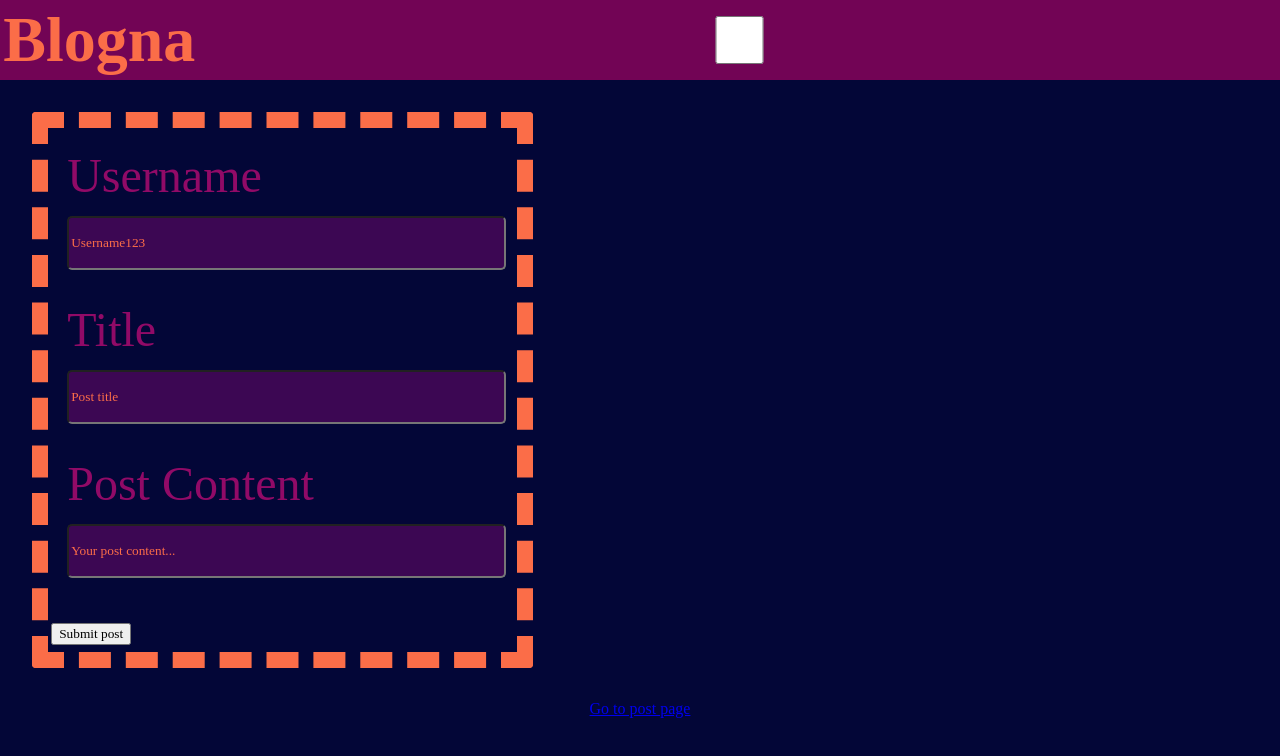
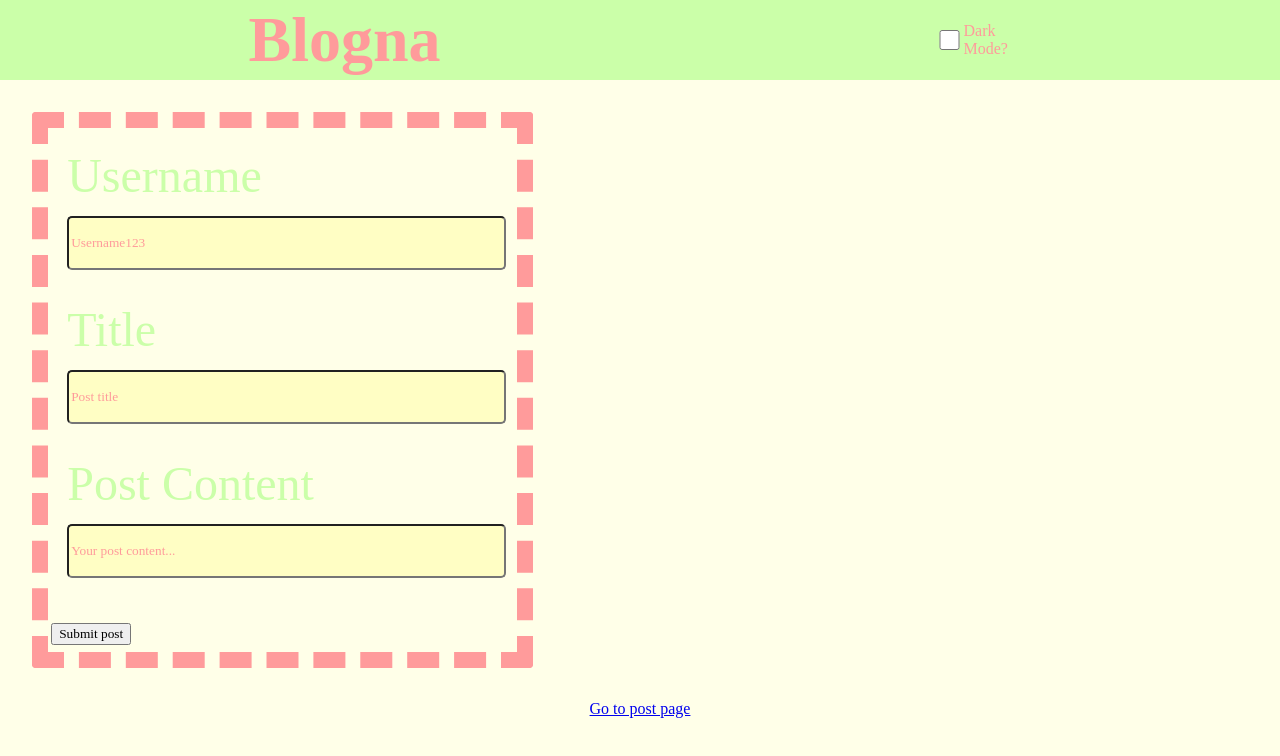
Before and after one commit to Ownerman123/Blog-Page, a plain HTML site: page index.html in a window 1280 px wide. Drawn offline with Linux system fonts and the light colour scheme.

Commit message:
add dark light switch

```diff
--- a/assets/css/styles.css
+++ b/assets/css/styles.css
@@ -27,12 +27,25 @@ header {
     justify-content: space-around;
     align-content: center;
 }
+header div {
+    display: flex;
+    align-content: center;
+}
 h1 {
     font-size: 4rem;
     margin: .2rem;
 }
-#dark-light {
+#Theme-checker {
     align-self: center;
+    display: inline-block;
+    width: 25%;
+    height: 25%;
+}
+#Theme-checker-label {
+    align-self: center;
+    display: inline-block;
+
+
 }
 
 form {
--- a/assets/js/logic.js
+++ b/assets/js/logic.js
@@ -0,0 +1,20 @@
+const themeCheck = document.querySelector("#Theme-checker");
+const page = document.querySelector(".page")
+if(localStorage.getItem('theme-pref') !== null){
+    SetTheme()
+}
+
+function SetTheme() {
+
+    if(themeCheck.checked) {
+        localStorage.setItem('theme-pref', "dark");
+    }
+    else {
+        localStorage.setItem('theme-pref', "light")
+    }
+    page.setAttribute("class", localStorage.getItem('theme-pref'));
+
+
+}
+
+themeCheck.addEventListener('change', SetTheme);
--- a/index.html
+++ b/index.html
@@ -7,10 +7,13 @@
     <link rel="stylesheet" href="assets/css/form.css">
     <title>Blogna</title>
 </head>
-<body class="page dark">
+<body class="page light">
     <header>
         <h1>Blogna</h1>
-        <input type="checkbox" name="Dark-light" id="dark-light">
+        <div>
+            <input type="checkbox" name="Theme-checker" id="Theme-checker">
+            <label for="Theme-checker" id="Theme-checker-label">Dark Mode?</label>
+        </div>
     </header>
     <main>
         <form method="POST">
```
